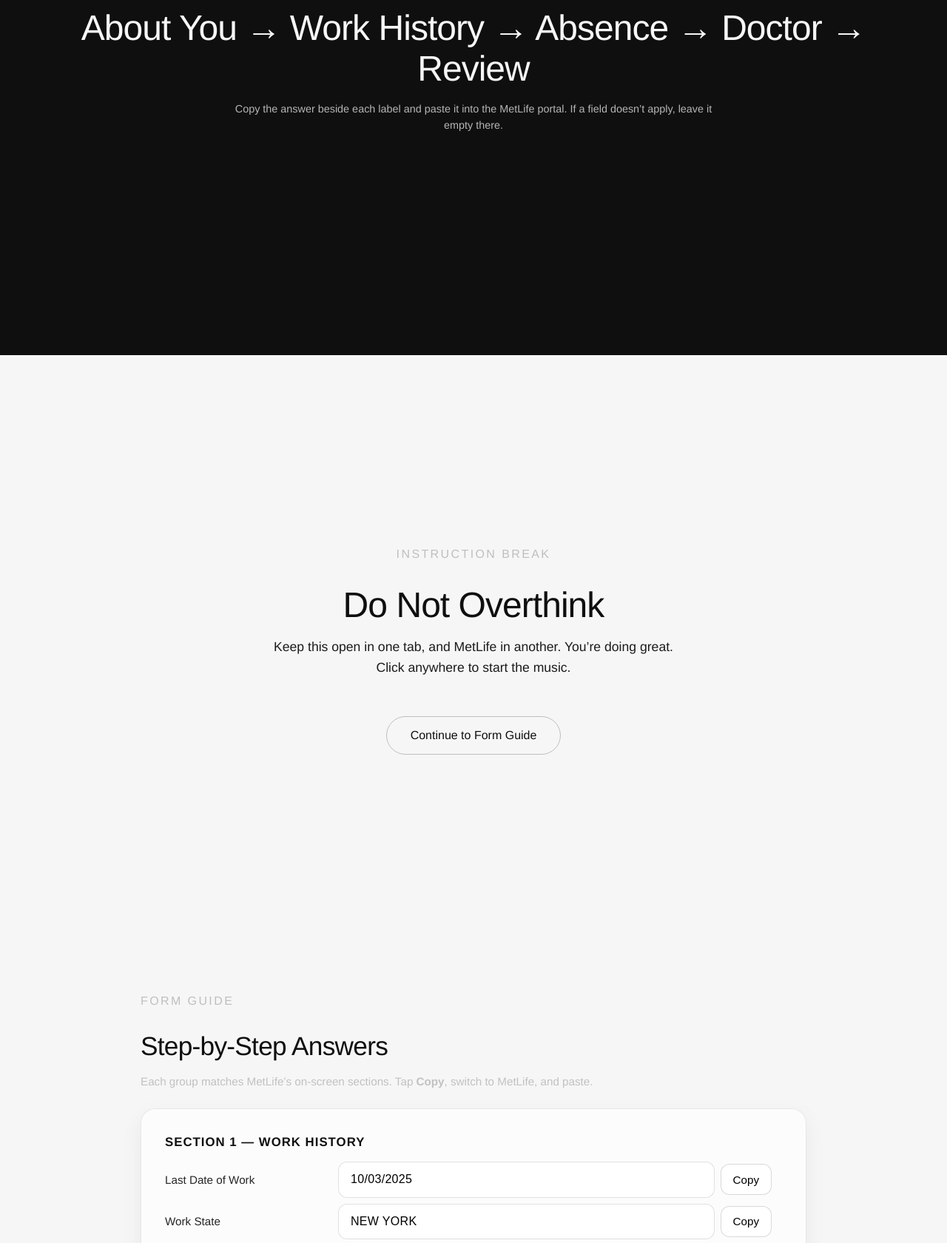
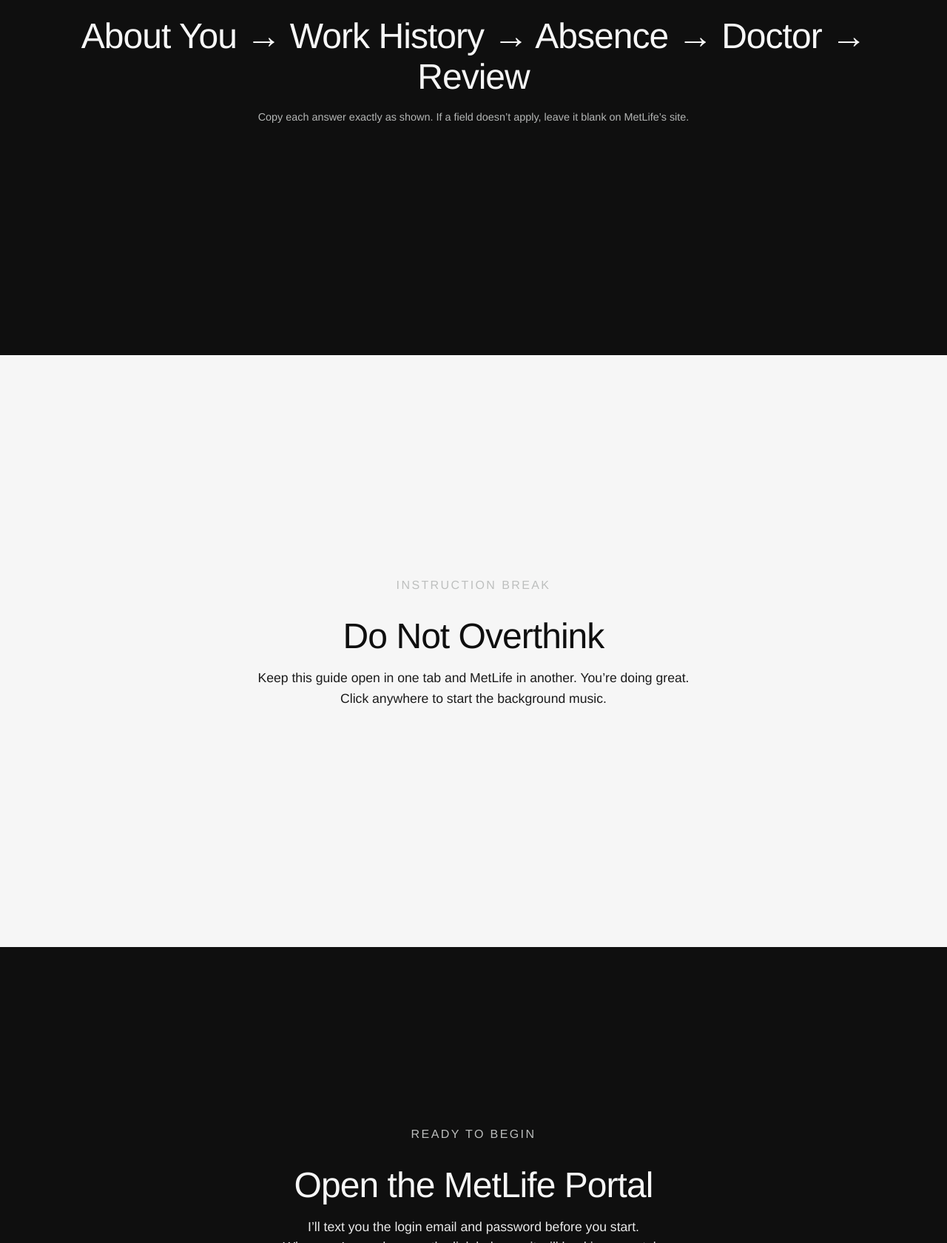
Before and after one commit to avennui/metlife-form-guide, a plain HTML site: page index.html in a window 1280 px wide. Shown: the part 1120-2800 px from the top of the page at 74% size. Drawn offline with Linux system fonts and the light colour scheme.

Commit message:
Revise instructions and add MetLife portal link
Updated instructions and added a link to the MetLife portal.

```diff
--- a/index.html
+++ b/index.html
@@ -103,21 +103,36 @@ small.help{display:block;margin-top:.35rem;color:var(--silver)}
   <p>This page will guide you through filing my short-term disability claim.<br>
      Calm, steady, one copy-and-paste at a time.</p>
   <p><b>I’ll text you the login info separately.</b></p>
-  <a class="button" href="https://servicing.online.metlife.com/claimintake/claimintake/fileaclaim" target="_blank" rel="noopener">Open MetLife in New Tab</a>
   <div class="hr"></div>
 </section>
 
-<section class="invert">
+<section class="invert" id="sequence">
   <h2>Sequence</h2>
   <h1>About You → Work History → Absence → Doctor → Review</h1>
-  <p class="muted">Copy the answer beside each label and paste it into the MetLife portal. If a field doesn’t apply, leave it empty there.</p>
+  <p class="muted">Copy each answer exactly as shown. If a field doesn’t apply, leave it blank on MetLife’s site.</p>
 </section>
 
-<section class="weird">
+<section class="weird" id="break">
   <h2>Instruction Break</h2>
   <h1>Do Not Overthink</h1>
-  <p>Keep this open in one tab, and MetLife in another. You’re doing great.<br>Click anywhere to start the music.</p>
-  <a class="button" href="#form-start">Continue to Form Guide</a>
+  <p>Keep this guide open in one tab and MetLife in another. You’re doing great.<br>
+     Click anywhere to start the background music.</p>
+</section>
+
+<section class="invert" id="preflight">
+  <h2>Ready to Begin</h2>
+  <h1>Open the MetLife Portal</h1>
+  <p>I’ll text you the login email and password before you start.<br>
+     When you’re ready, open the link below — it will load in a new tab.</p>
+  <a class="button" href="https://servicing.online.metlife.com/claimintake/claimintake/fileaclaim"
+     target="_blank" rel="noopener">Open MetLife in New Tab</a>
+  <div class="hr"></div>
+</section>
+
+<section id="form-start">
+  <h2>Form Guide</h2>
+  <h1>Step-by-Step Answers</h1>
+  <p class="muted">Each section below matches the form you’ll see on MetLife’s website.</p>
 </section>
 
 <!-- FORM GUIDE -->
```
